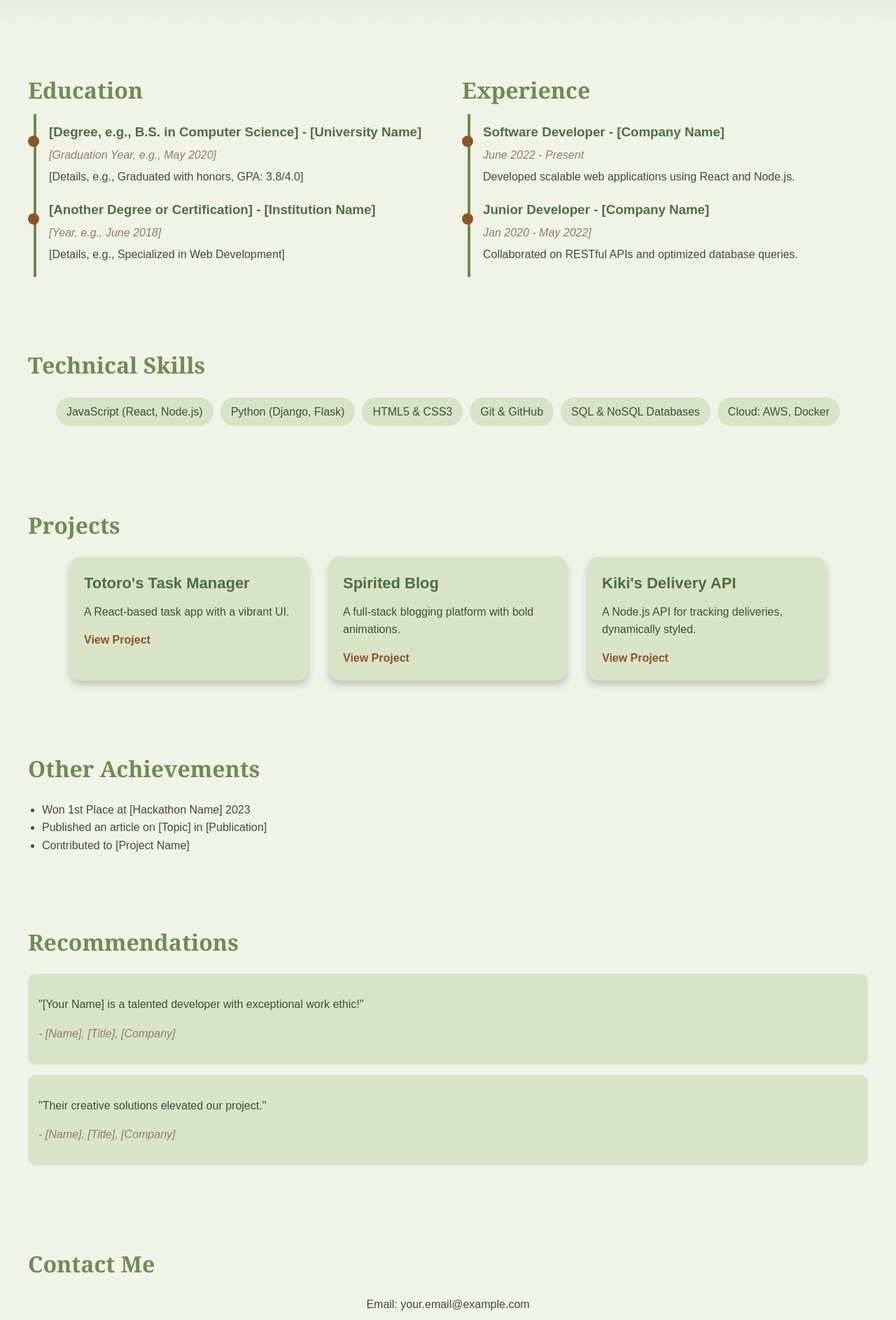
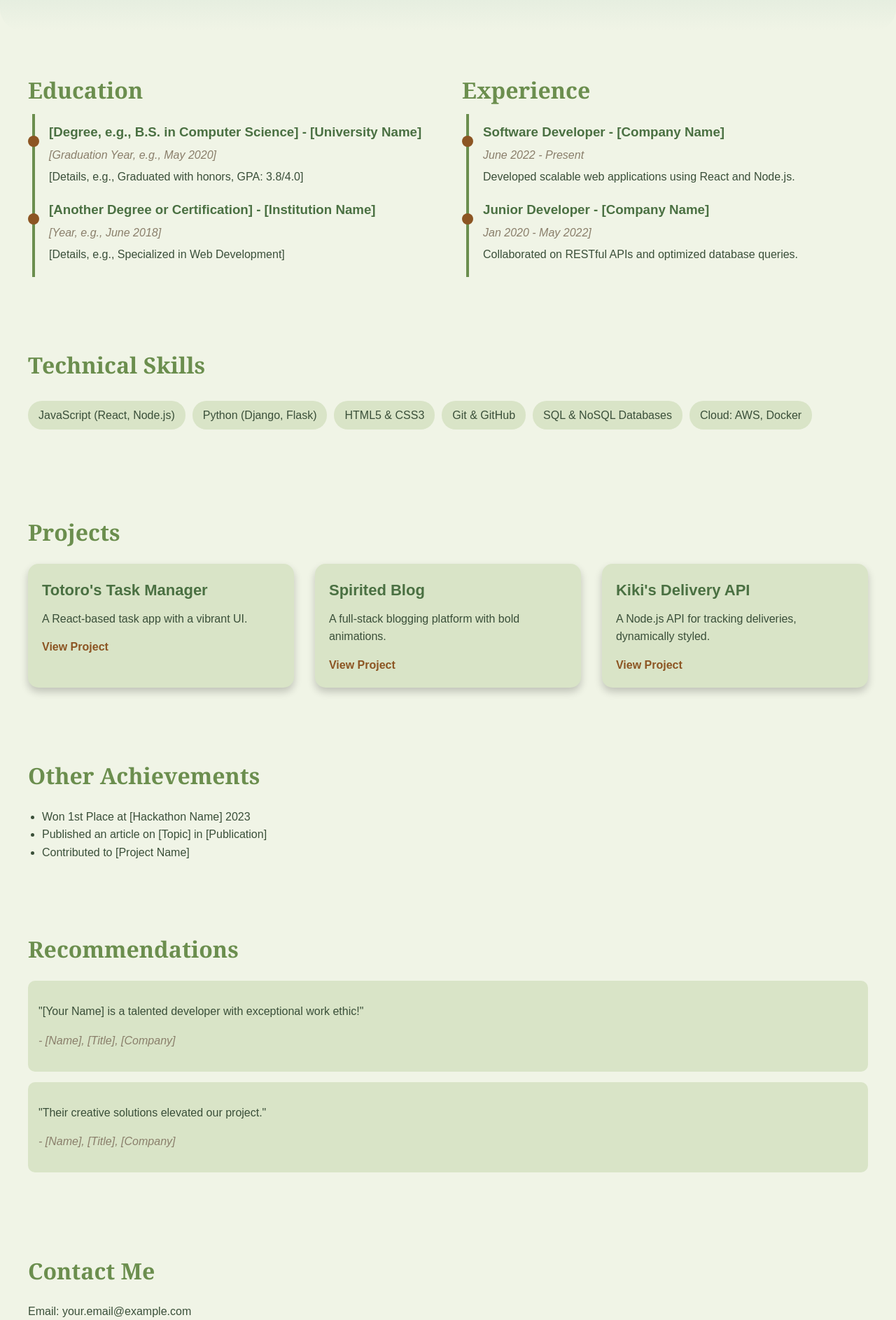
Before and after one commit to durga9948/Portfolio, a React (Create React App) app: page / in a window 1280 px wide. Shown: the part 344-2231 px from the top of the page at 70% size. Built offline with nearby package versions, Linux system fonts and the light colour scheme.

Commit message:
Template is in better shape

```diff
--- a/src/App.css
+++ b/src/App.css
@@ -196,9 +196,8 @@ body {
   width: 4px;
   background-color: #6b8e4e;
   top: 60px;
-  /* Start below the heading */
   bottom: 0;
-  left: 8px;
+  left: 6px;
 }
 
 .timeline-item {
@@ -242,10 +241,8 @@ body {
 .skills-list {
   list-style: none;
   padding: 0;
-  display: flex;
-  flex-wrap: wrap;
-  gap: 10px;
-  justify-content: center;
+  display: block;
+  text-align: left;
 }
 
 .skills-list li {
@@ -254,10 +251,8 @@ body {
   border-radius: 20px;
   color: #3a4f39;
   transition: transform 0.3s;
-}
-
-.skills-list li:hover {
-  transform: scale(1.1);
+  display: inline-block;
+  margin: 5px 10px 5px 0;
 }
 
 /* Projects */
@@ -267,9 +262,13 @@ body {
 
 .project-grid {
   display: flex;
+  /* Reverted to flex for three items in a row */
   flex-wrap: wrap;
-  justify-content: center;
+  /* Allow wrapping if screen is too small */
+  justify-content: flex-start;
+  /* Left-align items instead of center */
   gap: 30px;
+  /* Space between cards */
   margin-top: 20px;
   max-width: 1200px;
   width: 100%;
@@ -279,7 +278,8 @@ body {
 
 .project-card {
   background-color: #d9e4c7;
-  width: 300px;
+  width: calc(33.33% - 60px);
+  /* Three items per row with gap adjustment */
   padding: 20px;
   border-radius: 15px;
   box-shadow: 0 6px 12px rgba(0, 0, 0, 0.2);
@@ -287,6 +287,8 @@ body {
   transform-style: preserve-3d;
   position: relative;
   cursor: pointer;
+  text-align: left;
+  /* Text inside remains left-aligned */
 }
 
 .project-card:hover {
@@ -322,15 +324,21 @@ body {
   list-style-type: disc;
   padding-left: 20px;
   margin: 0;
+  text-align: left;
 }
 
 /* Recommendations */
+.recommendations {
+  text-align: left;
+}
+
 .recommendation-item {
   background-color: #d9e4c7;
   padding: 15px;
   border-radius: 10px;
   margin-bottom: 15px;
   transition: transform 0.3s;
+  text-align: left;
 }
 
 .recommendation-item:hover {
@@ -343,7 +351,7 @@ body {
 
 /* Contact */
 .contact {
-  text-align: center;
+  text-align: left;
 }
 
 .contact p {
```
